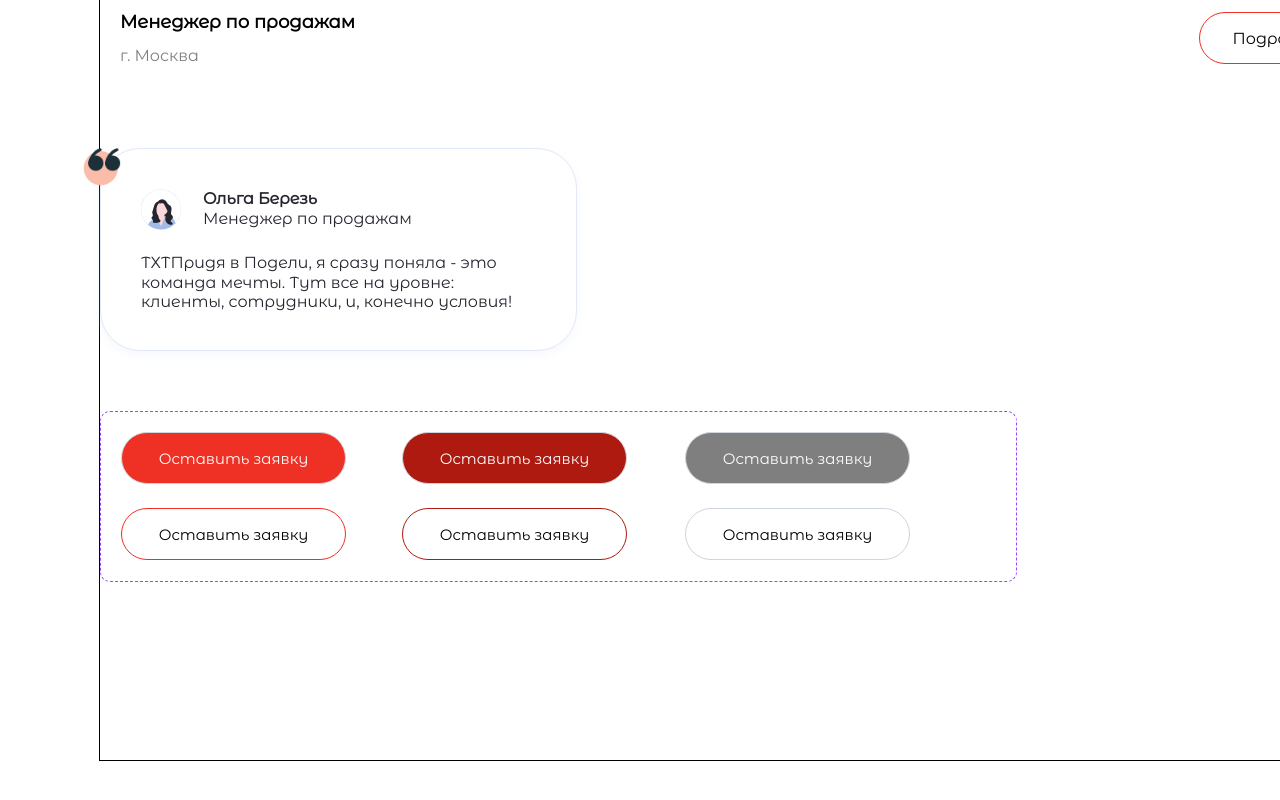
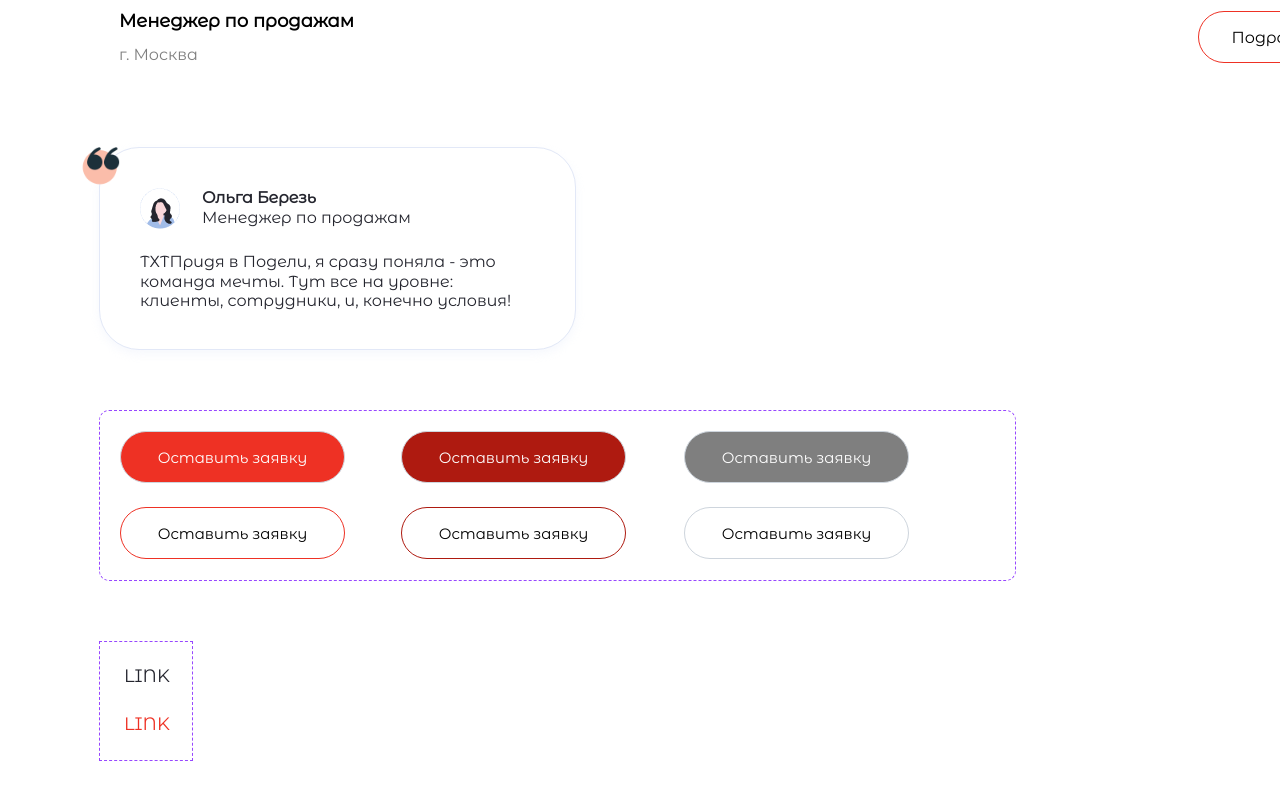
Before and after one commit to Dima-Matt/first_layout, a plain HTML site: page index.html in a window 1280 px wide. Shown: the part 906-1706 px from the top of the page. Drawn offline with Linux system fonts and the light colour scheme.

Commit message:
that is all

```diff
--- a/index.html
+++ b/index.html
@@ -73,7 +73,10 @@
 
             </div>
 
-            <div id="links"></div>
+            <div id="links">
+                <div class="links" id="link_black">LINK</div>
+                <div class="links" id="link_red">LINK</div>
+            </div>
         </div>
 
     </div>
--- a/style.css
+++ b/style.css
@@ -57,7 +57,6 @@ button {
 }
 
 #main {
-    border: 1px solid black;
     width: 1280px;
     height: 1054px;
     position: relative;
@@ -285,6 +284,7 @@ button {
     border: 1px solid rgba(206, 213, 221, 1);
     background-color: rgba(255, 255, 255, 1);
     position: relative;
+    cursor: pointer;
 }
 
 #but_1 {
@@ -330,3 +330,36 @@ button {
     background-color: white;
     border: 1.5pz solid lightgray;
 }
+
+#links {
+    width: 94px;
+    height: 120px;
+    border: 1px dashed rgba(151, 71, 255, 1);
+    position: absolute;
+    bottom: 0px;
+}
+
+.links {
+    width: 46px;
+    height: 22px;
+    font-size: 18px;
+    line-height: 21.94px;
+    font-weight: 400;
+    font-family: 'Montserat';
+    color: rgba(36, 37, 46, 1);
+    position: relative;
+
+}
+
+#link_red {
+    color: #EE3124;
+    position: absolute;
+    bottom: 24px;
+    left: 24px;
+}
+
+#link_black {
+    position: absolute;
+    left: 24px;
+    top: 24px;
+}
```
